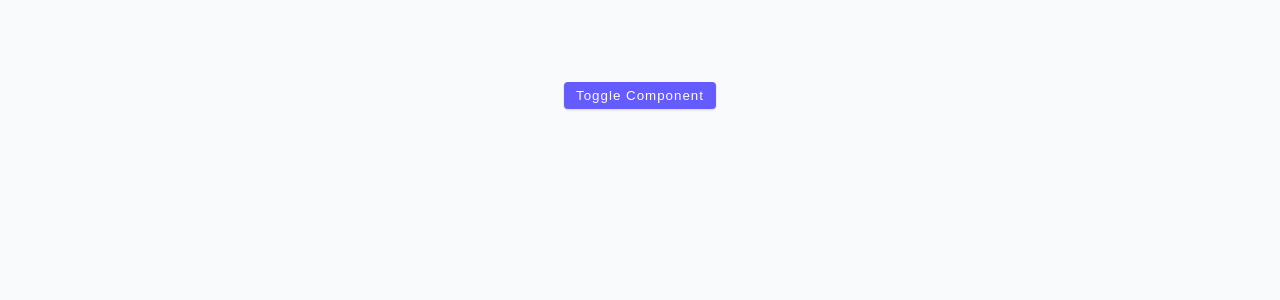
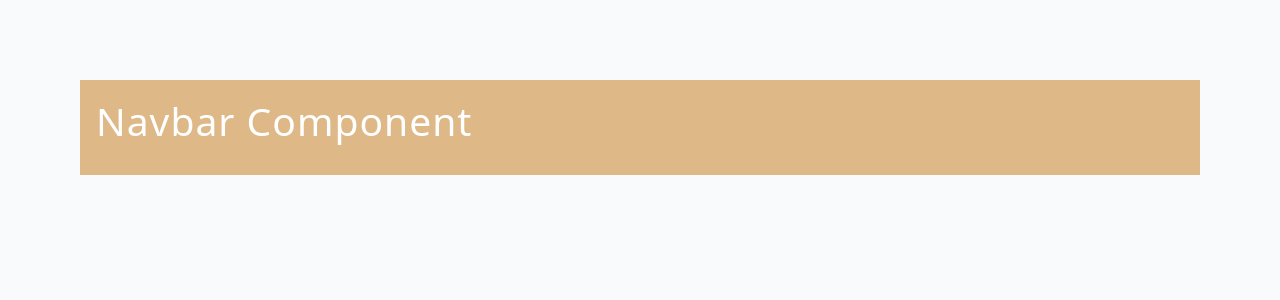
Before and after one commit to priyak1203/react-advanced-concepts, a React (Vite) app: page / in a window 1280 px wide. Shown: the top 300 px of the page. Built offline with nearby package versions, Linux system fonts and the light colour scheme.

Commit message:
project structure basics

```diff
--- a/src/App.jsx
+++ b/src/App.jsx
@@ -16,6 +16,7 @@ import ShortCircuitOverview from './tutorial/03-conditional-rendering/04-short-c
 import ShortCircuitExamples from './tutorial/03-conditional-rendering/05-short-circuit-examples';
 import ToggleChallenge from './tutorial/03-conditional-rendering/06-toggle-challenge';
 import UserChallenge from './tutorial/03-conditional-rendering/07-user-challenge';
+import Navbar from './tutorial/04-project-structure/Navbar';
 
 function App() {
   return (
@@ -38,7 +39,8 @@ function App() {
       {/* <ToggleChallenge /> */}
       {/* <UserChallenge /> */}
       {/* <CleanupFunction /> */}
-      <CleanupEventExample />
+      {/* <CleanupEventExample /> */}
+      <Navbar />
     </div>
   );
 }
--- /dev/null
+++ b/src/tutorial/04-project-structure/Navbar/Navbar.css
@@ -0,0 +1,4 @@
+.navbar {
+  background: burlywood;
+  color: white;
+}
--- /dev/null
+++ b/src/tutorial/04-project-structure/Navbar/Navbar.jsx
@@ -0,0 +1,11 @@
+import './Navbar.css';
+
+const Navbar = () => {
+  return (
+    <div className="navbar">
+      <h2>navbar component</h2>
+    </div>
+  );
+};
+
+export default Navbar;
--- /dev/null
+++ b/src/tutorial/04-project-structure/Navbar/index.jsx
@@ -0,0 +1 @@
+export { default } from './Navbar';
```
